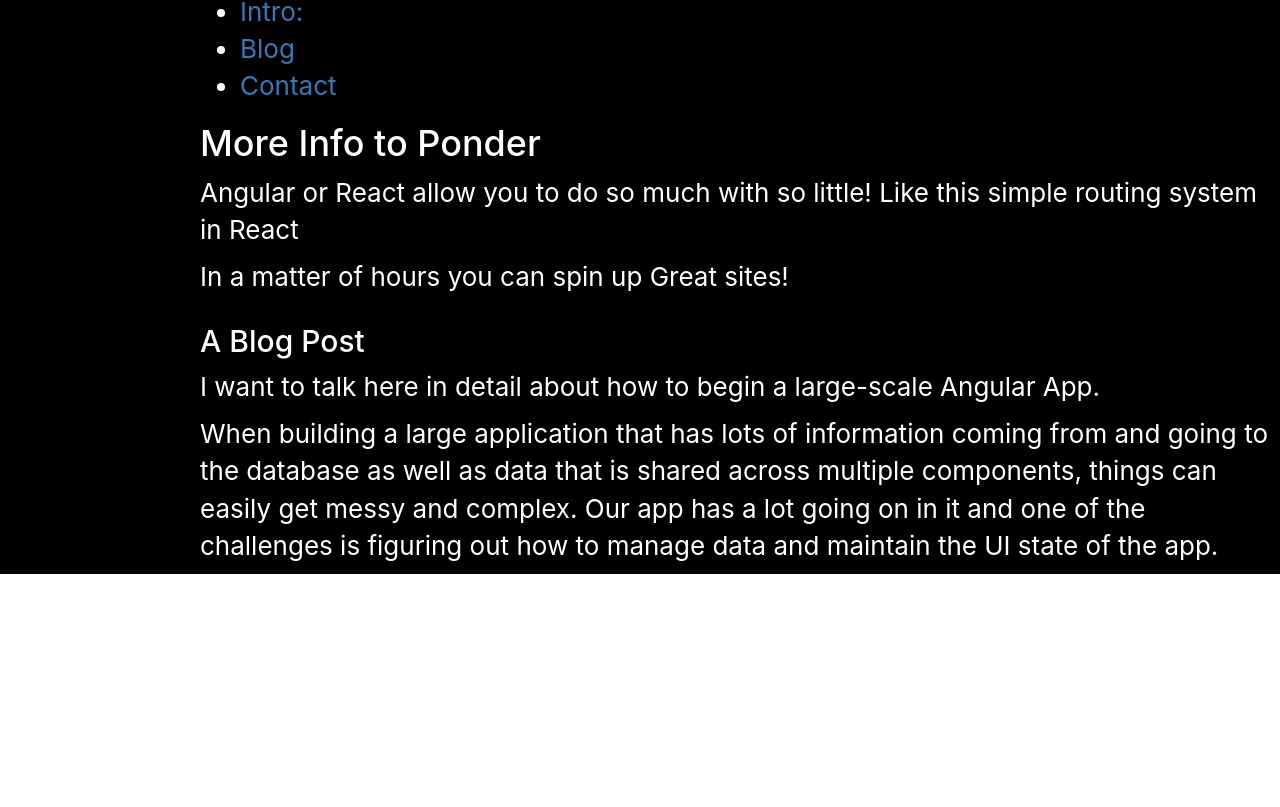
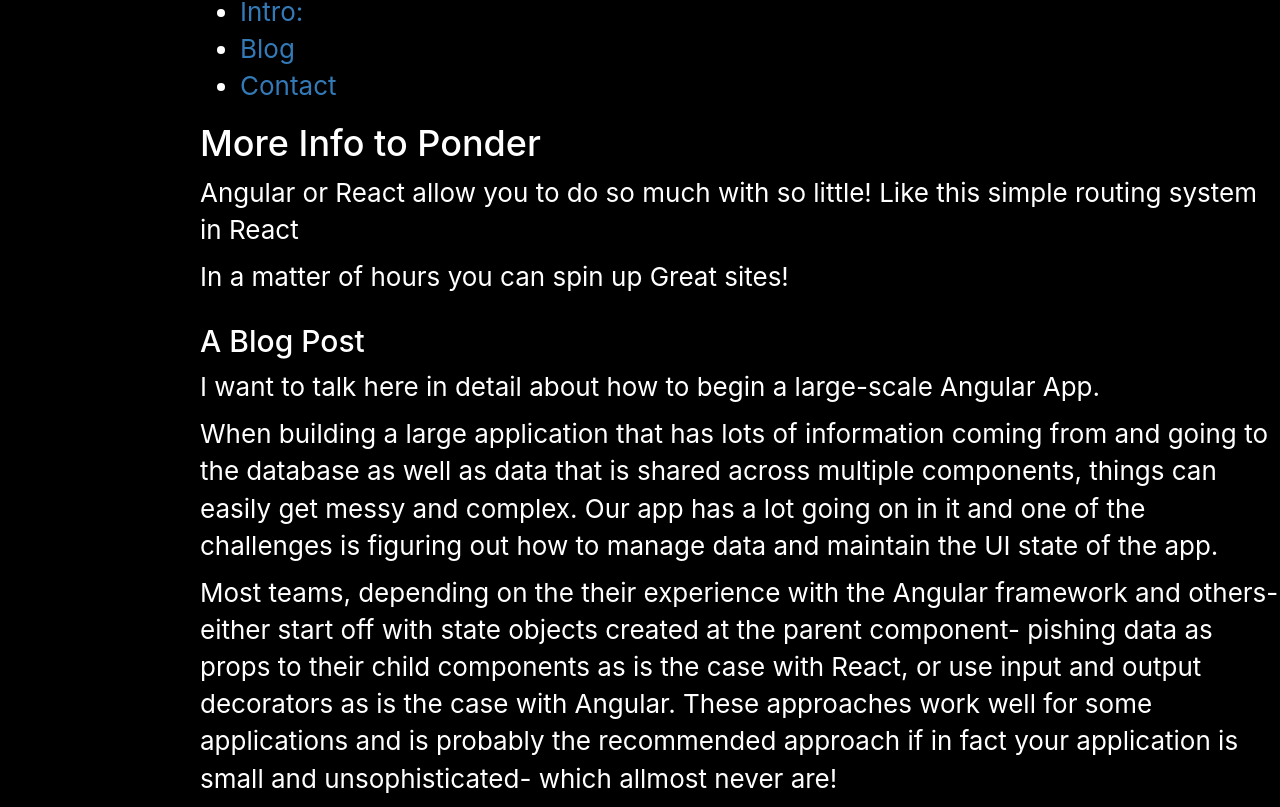
Before and after one commit to kendallmark3/introduction, a React (Create React App) app: page / in a window 1280 px wide. Shown: the part 699-1506 px from the top of the page. Before the commit the page ends 1273 px from the top, so only its background shows below. Built offline with nearby package versions, Linux system fonts and the light colour scheme.

Commit message:
blogchange

```diff
--- a/src/App.js
+++ b/src/App.js
@@ -143,6 +143,13 @@
            multiple components, things can easily get messy and complex.
            Our app has a lot going on in it and one of the challenges is figuring
            out how to manage data and maintain the UI state of the app.</p>
+           <p>Most teams, depending on the their experience with the Angular framework and others-
+             either start off with state objects created at the parent component- pishing data as props
+             to their child components as is the case with React, or use input and output decorators
+             as is the case with Angular. These approaches work well for some applications and is probably
+             the recommended approach if in fact your application is small and unsophisticated-
+             which allmost never are!
+           </p>
         </div>
       );
     }
```
